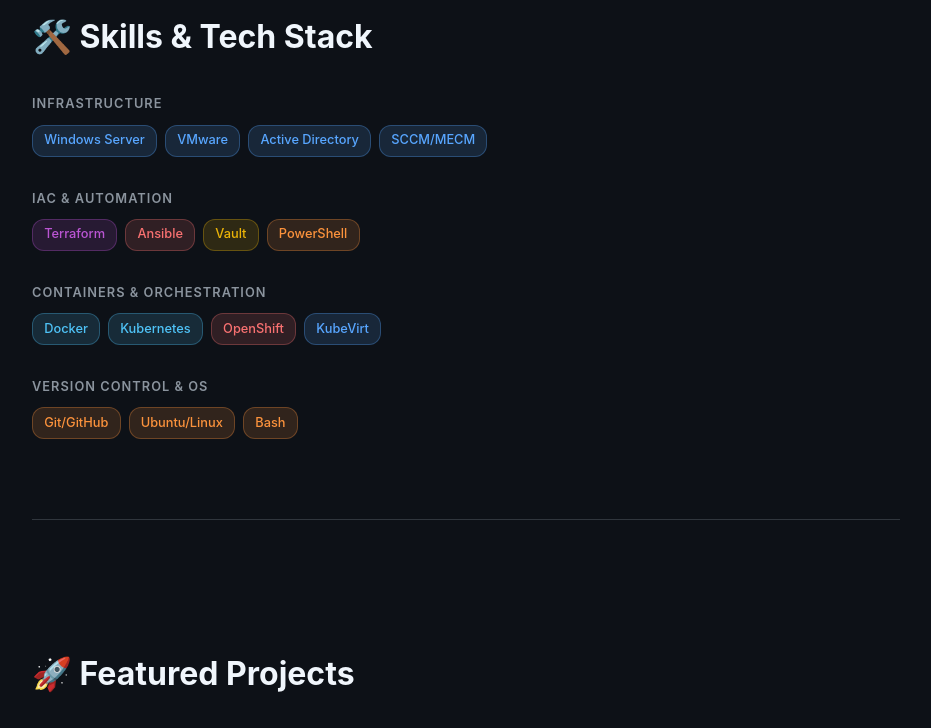
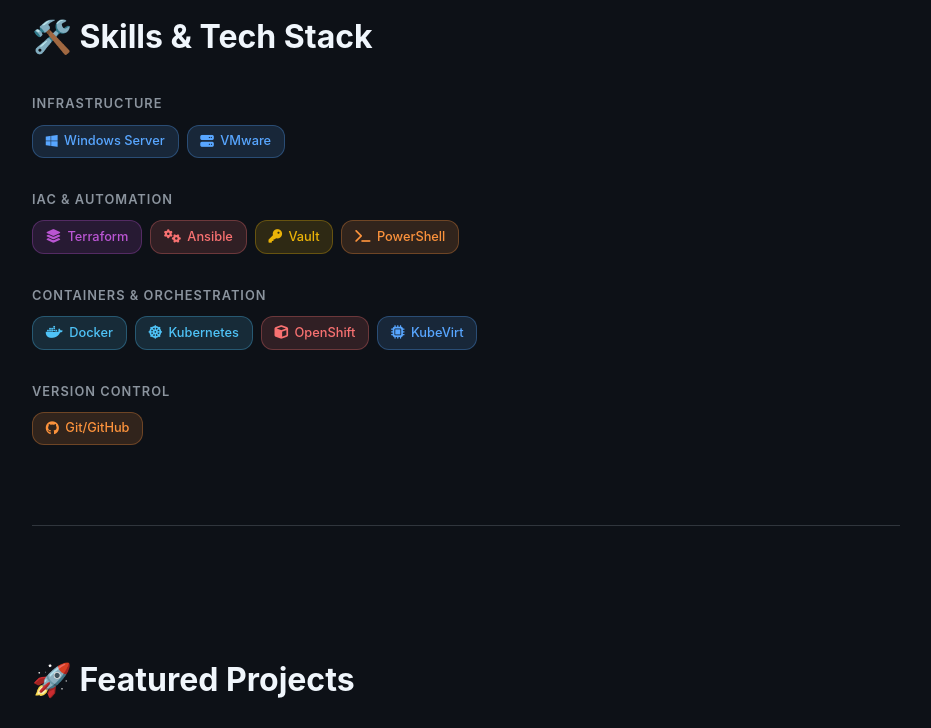
Before and after one commit to loki-0x01/loki-0x01.github.io, a plain HTML site: page index.html in a window 1280 px wide. Shown: the part 920-1648 px from the top of the page, without its empty margins (174-1105 px from the left). Drawn offline with Linux system fonts and the light colour scheme.

Commit message:
Add icons to badges, clean up skills — keep VMware and Windows only, Git/GitHub only

```diff
--- a/index.html
+++ b/index.html
@@ -4,6 +4,7 @@
     <meta charset="UTF-8">
     <meta name="viewport" content="width=device-width, initial-scale=1.0">
     <title>Loki — Infrastructure Engineer | Cloud & Platform Engineering</title>
+    <link rel="stylesheet" href="https://cdnjs.cloudflare.com/ajax/libs/font-awesome/6.5.0/css/all.min.css">
     <style>
         * { margin: 0; padding: 0; box-sizing: border-box; }
         html { scroll-behavior: smooth; }
@@ -93,8 +94,10 @@
         }
         .badges { display: flex; flex-wrap: wrap; gap: 0.5rem; }
         .badge {
-            display: inline-block;
-            padding: 0.3rem 0.7rem;
+            display: inline-flex;
+            align-items: center;
+            gap: 0.4rem;
+            padding: 0.35rem 0.8rem;
             background: rgba(88, 166, 255, 0.15);
             border: 1px solid rgba(88, 166, 255, 0.3);
             border-radius: 12px;
@@ -102,6 +105,7 @@
             font-size: 0.8rem;
             font-weight: 500;
         }
+        .badge i { font-size: 0.85rem; }
         .badge.cyan { background: rgba(79, 195, 247, 0.15); border-color: rgba(79, 195, 247, 0.3); color: #4fc3f7; }
         .badge.red { background: rgba(248, 113, 113, 0.15); border-color: rgba(248, 113, 113, 0.3); color: #f87171; }
         .badge.purple { background: rgba(186, 85, 211, 0.15); border-color: rgba(186, 85, 211, 0.3); color: #ba55d3; }
@@ -180,7 +184,7 @@
             Hands-on infrastructure background (VMware, Microsoft), now transitioning into cloud architecture.
         </p>
         <div class="cta-links">
-            <a href="https://github.com/loki-0x01" class="btn btn-primary">→ GitHub</a>
+            <a href="https://github.com/loki-0x01" class="btn btn-primary"><i class="fab fa-github"></i> GitHub</a>
             <a href="#projects" class="btn btn-secondary">View Projects</a>
         </div>
     </div>
@@ -198,39 +202,39 @@
 
         <section id="skills">
             <h2 class="section-title">🛠️ Skills & Tech Stack</h2>
+
             <div class="tech-group">
                 <div class="tech-label">Infrastructure</div>
                 <div class="badges">
-                    <span class="badge">Windows Server</span>
-                    <span class="badge">VMware</span>
-                    <span class="badge">Active Directory</span>
-                    <span class="badge">SCCM/MECM</span>
+                    <span class="badge"><i class="fab fa-windows"></i> Windows Server</span>
+                    <span class="badge"><i class="fas fa-server"></i> VMware</span>
                 </div>
             </div>
+
             <div class="tech-group">
                 <div class="tech-label">IaC & Automation</div>
                 <div class="badges">
-                    <span class="badge purple">Terraform</span>
-                    <span class="badge red">Ansible</span>
-                    <span class="badge yellow">Vault</span>
-                    <span class="badge orange">PowerShell</span>
+                    <span class="badge purple"><i class="fas fa-layer-group"></i> Terraform</span>
+                    <span class="badge red"><i class="fas fa-cogs"></i> Ansible</span>
+                    <span class="badge yellow"><i class="fas fa-key"></i> Vault</span>
+                    <span class="badge orange"><i class="fas fa-terminal"></i> PowerShell</span>
                 </div>
             </div>
+
             <div class="tech-group">
                 <div class="tech-label">Containers & Orchestration</div>
                 <div class="badges">
-                    <span class="badge cyan">Docker</span>
-                    <span class="badge cyan">Kubernetes</span>
-                    <span class="badge red">OpenShift</span>
-                    <span class="badge">KubeVirt</span>
+                    <span class="badge cyan"><i class="fab fa-docker"></i> Docker</span>
+                    <span class="badge cyan"><i class="fas fa-dharmachakra"></i> Kubernetes</span>
+                    <span class="badge red"><i class="fas fa-cube"></i> OpenShift</span>
+                    <span class="badge"><i class="fas fa-microchip"></i> KubeVirt</span>
                 </div>
             </div>
+
             <div class="tech-group">
-                <div class="tech-label">Version Control & OS</div>
+                <div class="tech-label">Version Control</div>
                 <div class="badges">
-                    <span class="badge orange">Git/GitHub</span>
-                    <span class="badge orange">Ubuntu/Linux</span>
-                    <span class="badge orange">Bash</span>
+                    <span class="badge orange"><i class="fab fa-github"></i> Git/GitHub</span>
                 </div>
             </div>
         </section>
@@ -276,7 +280,7 @@
     <footer>
         <div class="footer-content">
             <div class="social-links">
-                <a href="https://github.com/loki-0x01">GitHub</a>
+                <a href="https://github.com/loki-0x01"><i class="fab fa-github"></i> GitHub</a>
                 <a href="https://github.com/loki-0x01/iac-dojo">IaC Dojo</a>
                 <a href="https://github.com/loki-0x01/openshift-dojo">OpenShift Dojo</a>
             </div>
```
